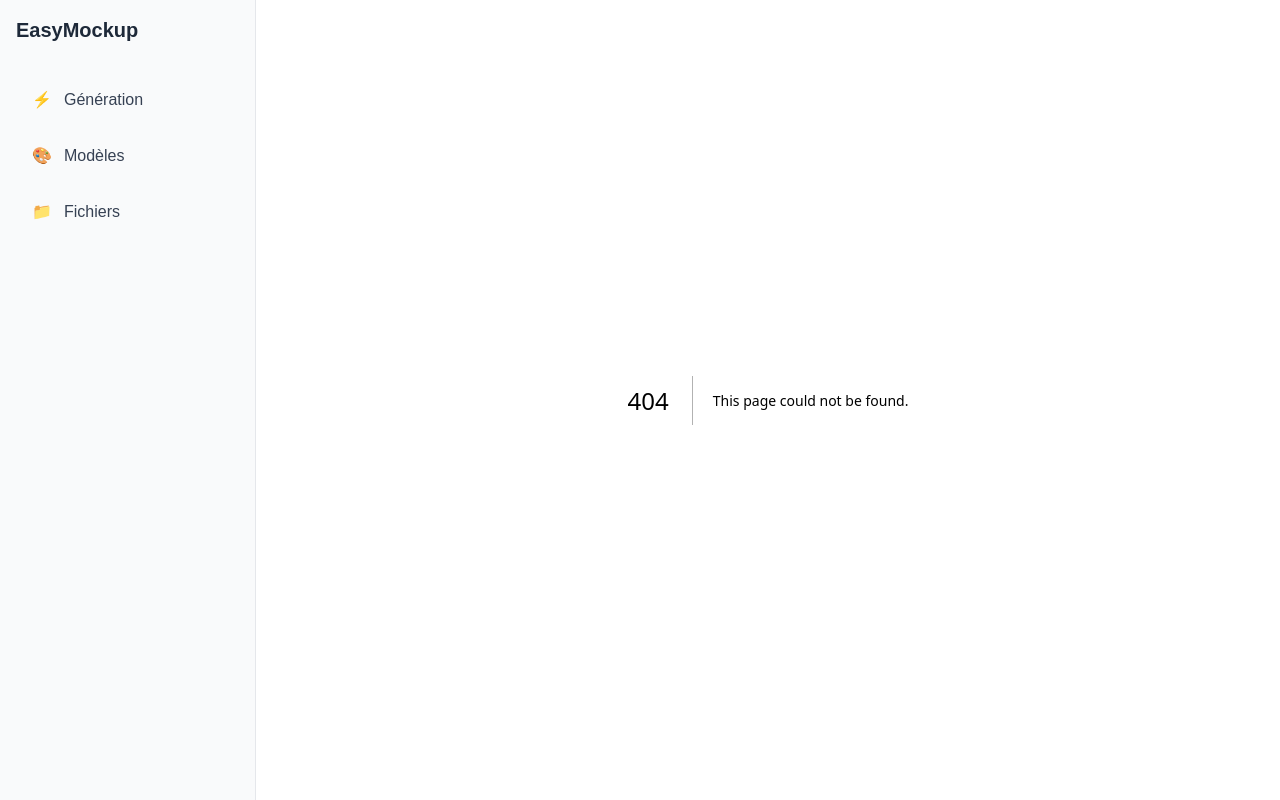
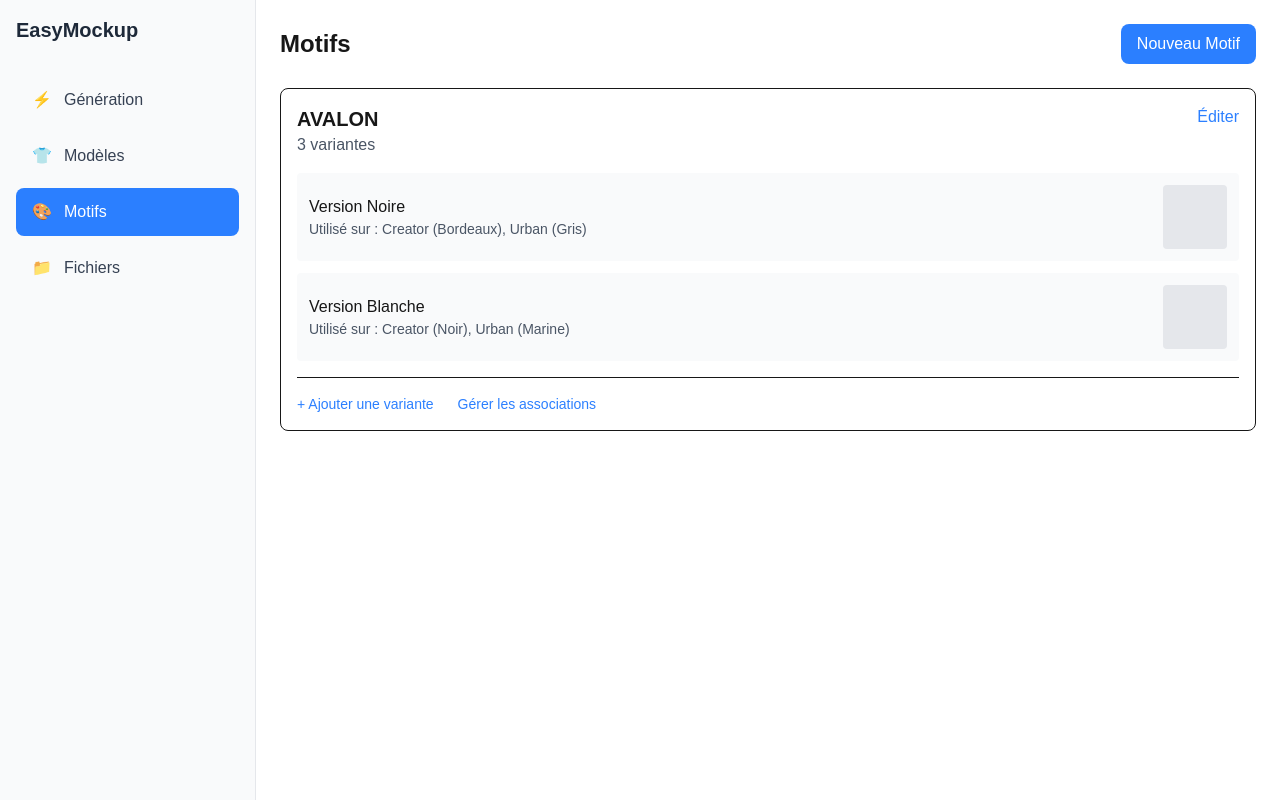
Before and after one commit to guilde-des-voyageurs/EasyMockup, a Next.js app: page /motifs in a window 1280 px wide. Before the commit this address had no page. Built offline with nearby package versions, Linux system fonts and the light colour scheme.

Commit message:
AJout de la page motifs

```diff
--- /dev/null
+++ b/src/app/motifs/page.tsx
@@ -0,0 +1,69 @@
+export default function MotifsPage() {
+    return (
+      <div className="p-6">
+        <div className="flex justify-between items-center mb-6">
+          <h1 className="text-2xl font-bold">Motifs</h1>
+          <button className="bg-blue-500 text-white px-4 py-2 rounded-lg hover:bg-blue-600 transition-colors">
+            Nouveau Motif
+          </button>
+        </div>
+
+        {/* Liste des motifs */}
+        <div className="grid grid-cols-1 gap-6">
+          {/* Exemple d'un motif avec ses variantes */}
+          <div className="bg-white rounded-lg border p-4">
+            <div className="flex justify-between items-start mb-4">
+              <div>
+                <h2 className="text-xl font-semibold">AVALON</h2>
+                <p className="text-gray-600">3 variantes</p>
+              </div>
+              <button className="text-blue-500 hover:text-blue-600">
+                Éditer
+              </button>
+            </div>
+
+            {/* Variantes */}
+            <div className="space-y-3">
+              <div className="bg-gray-50 p-3 rounded">
+                <div className="flex justify-between items-center">
+                  <div>
+                    <h3 className="font-medium">Version Noire</h3>
+                    <p className="text-sm text-gray-600">
+                      Utilisé sur : Creator (Bordeaux), Urban (Gris)
+                    </p>
+                  </div>
+                  <div className="w-16 h-16 bg-gray-200 rounded">
+                    {/* Preview de l'image */}
+                  </div>
+                </div>
+              </div>
+
+              <div className="bg-gray-50 p-3 rounded">
+                <div className="flex justify-between items-center">
+                  <div>
+                    <h3 className="font-medium">Version Blanche</h3>
+                    <p className="text-sm text-gray-600">
+                      Utilisé sur : Creator (Noir), Urban (Marine)
+                    </p>
+                  </div>
+                  <div className="w-16 h-16 bg-gray-200 rounded">
+                    {/* Preview de l'image */}
+                  </div>
+                </div>
+              </div>
+            </div>
+
+            {/* Actions */}
+            <div className="mt-4 pt-4 border-t flex gap-2">
+              <button className="text-sm text-blue-500 hover:text-blue-600">
+                + Ajouter une variante
+              </button>
+              <button className="text-sm text-blue-500 hover:text-blue-600 ml-4">
+                Gérer les associations
+              </button>
+            </div>
+          </div>
+        </div>
+      </div>
+    );
+  }
--- a/src/app/page.tsx
+++ b/src/app/page.tsx
@@ -1,14 +1,41 @@
-import Image from "next/image";
+export default function GenerationPage() {
+  return (
+    <div className="p-6 h-full">
+      <h1 className="text-2xl font-bold mb-6">Génération de Mockups</h1>
 
-export default function Home() {
-  return (
-    <main className="min-h-screen p-8">
-      <h1 className="text-3xl font-bold mb-4">
-        EasyMockup
-      </h1>
-      <p className="text-gray-600">
-        Créez facilement des mockups pour vos textiles
-      </p>
-    </main>
+      <div className="grid grid-cols-12 gap-6 h-[calc(100vh-120px)]">
+        {/* Panneau de gauche : Sélection */}
+        <div className="col-span-3 bg-gray-50 rounded-lg p-4 space-y-4">
+          <div>
+            <h2 className="text-lg font-semibold mb-3">Modèle</h2>
+            <div className="bg-white p-4 rounded border">
+              Sélection du modèle...
+            </div>
+          </div>
+
+          <div>
+            <h2 className="text-lg font-semibold mb-3">Motif</h2>
+            <div className="bg-white p-4 rounded border">
+              Sélection du motif...
+            </div>
+          </div>
+        </div>
+
+        {/* Zone centrale : Prévisualisation */}
+        <div className="col-span-6 bg-gray-50 rounded-lg p-4">
+          <h2 className="text-lg font-semibold mb-3">Prévisualisation</h2>
+          <div className="bg-white h-[calc(100%-40px)] rounded border flex items-center justify-center">
+            Sélectionnez un modèle et un motif pour prévisualiser
+          </div>
+        </div>
+
+        {/* Panneau de droite : Actions */}
+        <div className="col-span-3 bg-gray-50 rounded-lg p-4">
+          <button className="w-full bg-blue-500 text-white py-3 px-4 rounded-lg hover:bg-blue-600 transition-colors">
+            Générer toutes les variantes
+          </button>
+        </div>
+      </div>
+    </div>
   );
 }
--- a/src/components/Sidebar.tsx
+++ b/src/components/Sidebar.tsx
@@ -17,6 +17,11 @@ export default function Sidebar() {
     {
       href: '/modeles',
       label: 'Modèles',
+      icon: '👕'
+    },
+    {
+      href: '/motifs',
+      label: 'Motifs',
       icon: '🎨'
     },
     {
```
